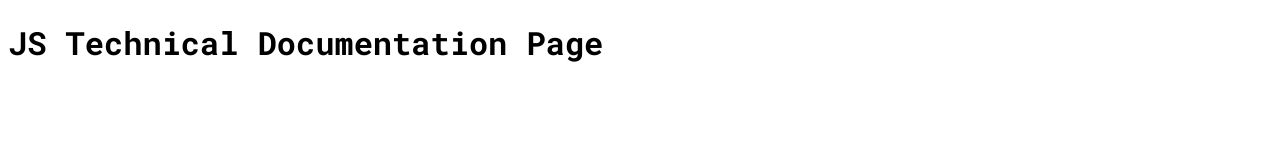
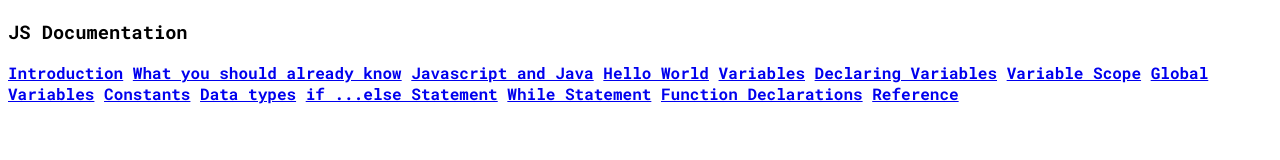
Before and after one commit to DarbazAli/js_technical_doc, a plain HTML site: page index.html in a window 1280 px wide. Drawn offline with Linux system fonts and the light colour scheme.

Commit message:
navbar done

```diff
--- a/index.html
+++ b/index.html
@@ -7,6 +7,28 @@
     <title>JS Technical Documentation</title>
 </head>
 <body>
-    <h1>JS Technical Documentation Page</h1>
+
+        <nav id="navbar">
+            <h3>JS Documentation</h3>
+            <a href="#introduction" class="nav-link">Introduction</a>
+            <a href="#what_you_should_already_know" class="nav-link">What you should already know</a>
+            <a href="#javascript_and_java" class="nav-link">Javascript and Java</a>
+            <a href="#hello_world" class="nav-link">Hello World</a>
+            <a href="#variables" class="nav-link">Variables</a>
+            <a href="#declaring_variables" class="nav-link">Declaring Variables</a>
+            <a href="#variables_scope" class="nav-link">Variable Scope</a>
+            <a href="#global_variables" class="nav-link">Global Variables</a>
+            <a href="#constants" class="nav-link">Constants</a>
+            <a href="#data_types" class="nav-link">Data types</a>
+            <a href="#if_else_statement" class="nav-link">if ...else Statement</a>
+            <a href="#while_statement" class="nav-link">While Statement</a>
+            <a href="#function_declarations" class="nav-link">Function Declarations</a>
+            <a href="#reference" class="nav-link">Reference</a>
+        </nav>
+
+        <main id="main-doc">
+
+        </main>
+
 </body>
 </html>
```
